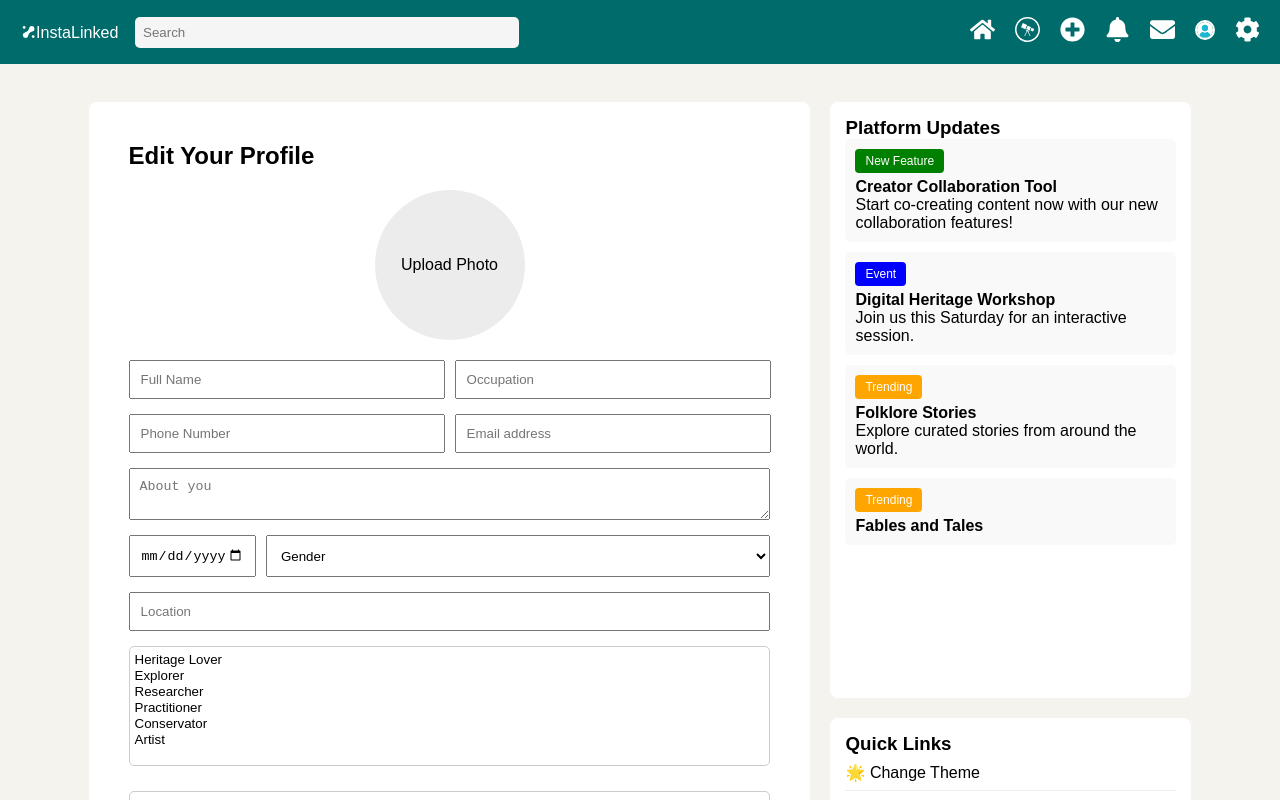
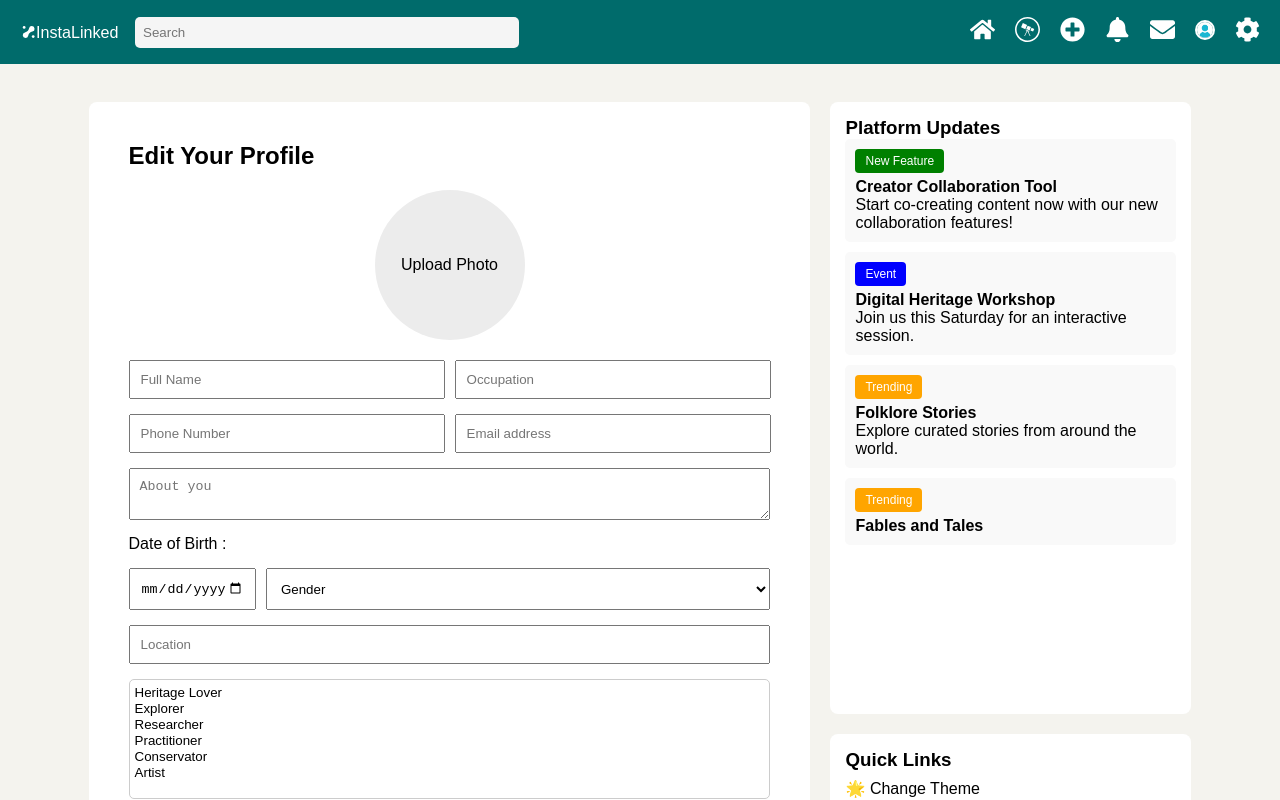
Before and after one commit to Mariiyaa/InstaLinked, a React (Create React App) app in the folder frontend/: page /create-profile in a window 1280 px wide. Shown: the top 800 px of the page. Built offline with nearby package versions, Linux system fonts and the light colour scheme.

Commit message:
'19/02/25'

```diff
--- a/frontend/src/components/CreateProfile.js
+++ b/frontend/src/components/CreateProfile.js
@@ -147,7 +147,7 @@ const ProfileEdit = () => {
                 onChange={(e) => setUserProfile({ ...userProfile, bio: e.target.value })}
 
               ></Textarea>
-
+              <p> Date of Birth :</p>
               <Row>
                 <Input
                   type="date"
```
